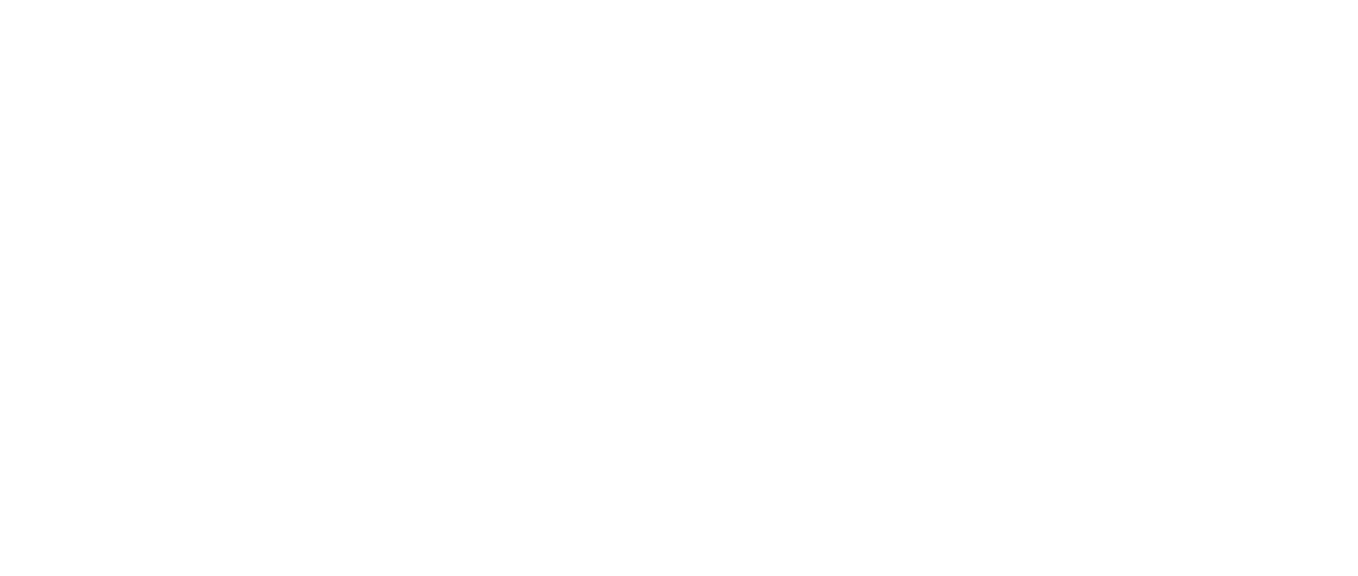
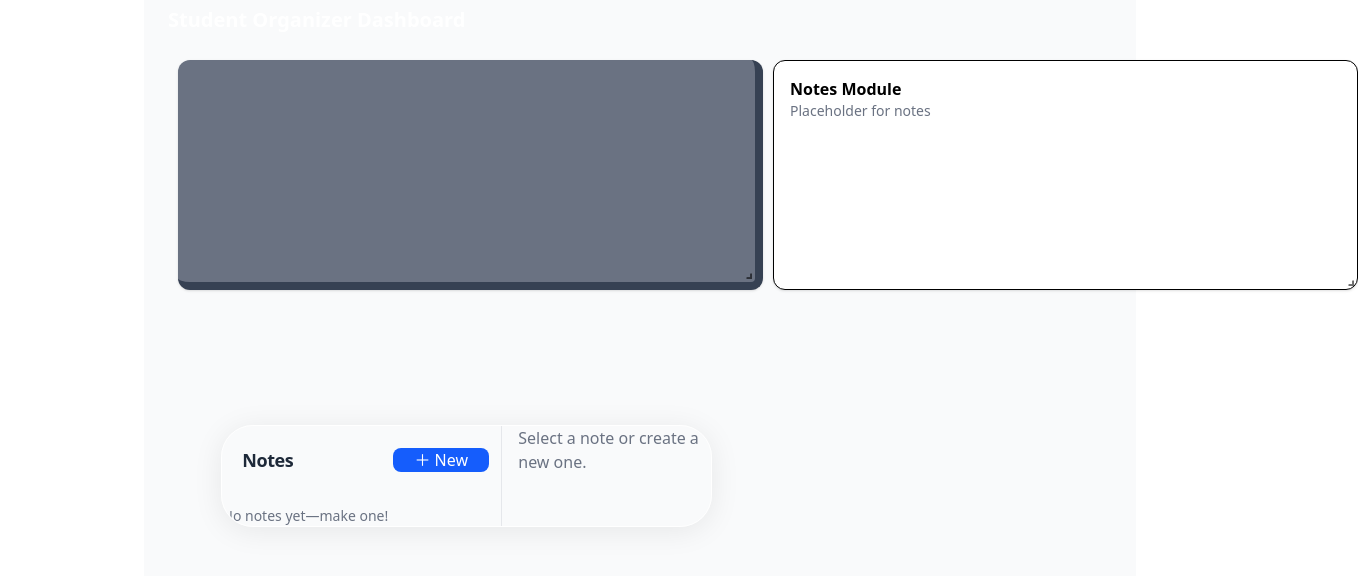
Before and after one commit to TKpen/-SE-WebDev, a React (Vite) app: page / in a window 1280 px wide. Shown: the part 858-1434 px from the top of the page, 1358 px wide, since content can reach past the window. Before the commit the page ends 832 px from the top, so only its background shows below. Built offline with nearby package versions, Linux system fonts and the light colour scheme.

Commit message:
Added modularity feature

```diff
--- a/src/App.jsx
+++ b/src/App.jsx
@@ -1,9 +1,11 @@
 import Notes from "./components/Notes.jsx";
+import Dashboard from "./components/Dashboard.jsx";
 
 export default function App() {
   return (
     <div className="max-w-5xl mx-auto p-4 space-y-6">
       <Notes storageKey="campus.notes" />
+      <Dashboard />
     </div>
   );
 }
--- /dev/null
+++ b/src/components/Dashboard.jsx
@@ -0,0 +1,35 @@
+import React from "react";
+import GridLayout from "react-grid-layout";
+import "react-grid-layout/css/styles.css";
+import "react-resizable/css/styles.css";
+import Notes from "./Notes";
+
+export default function Dashboard() {
+    const layout = [
+        {i: "calendar", x: 0, y: 0, w: 6, h: 6},
+        {i: "notes", x: 6, y: 0, w: 6, h: 6},
+    ]
+
+    return (
+        <div className="min-h-screen bg-gray-50 p-6">
+            <h1 className="mb-4 text-xl font-bold text-white">Student Organizer Dashboard</h1>
+
+            <GridLayout
+                className="layout"
+                layout={layout}
+                cols={12}
+                rowHeight={30}
+                width={1200}
+                useCSSTransforms={true}
+            >
+                <div key="calendar" className="rounded-xl  bg-gray-500 text-white border-r-8 border-b-8 border-gray-700 p-4 shadow">
+                    <Notes />
+                </div>
+                <div key="notes" className="rounded-xl border bg-white p-4 shadow">
+                    <h2 className="font-semibold">Notes Module</h2>
+                    <p className="text-sm text-gray-500">Placeholder for notes</p>
+                </div>
+            </GridLayout>
+        </div>
+    )
+}
--- a/src/index.css
+++ b/src/index.css
@@ -1 +1,6 @@
 @import "tailwindcss";
+
+.react-grid-placeholder {
+    background: transparent;
+    border: none;
+}
```
Also changed, not shown: package.json (+4 -3 lines), 1 other file (tests, documents, lock files or other folders).
